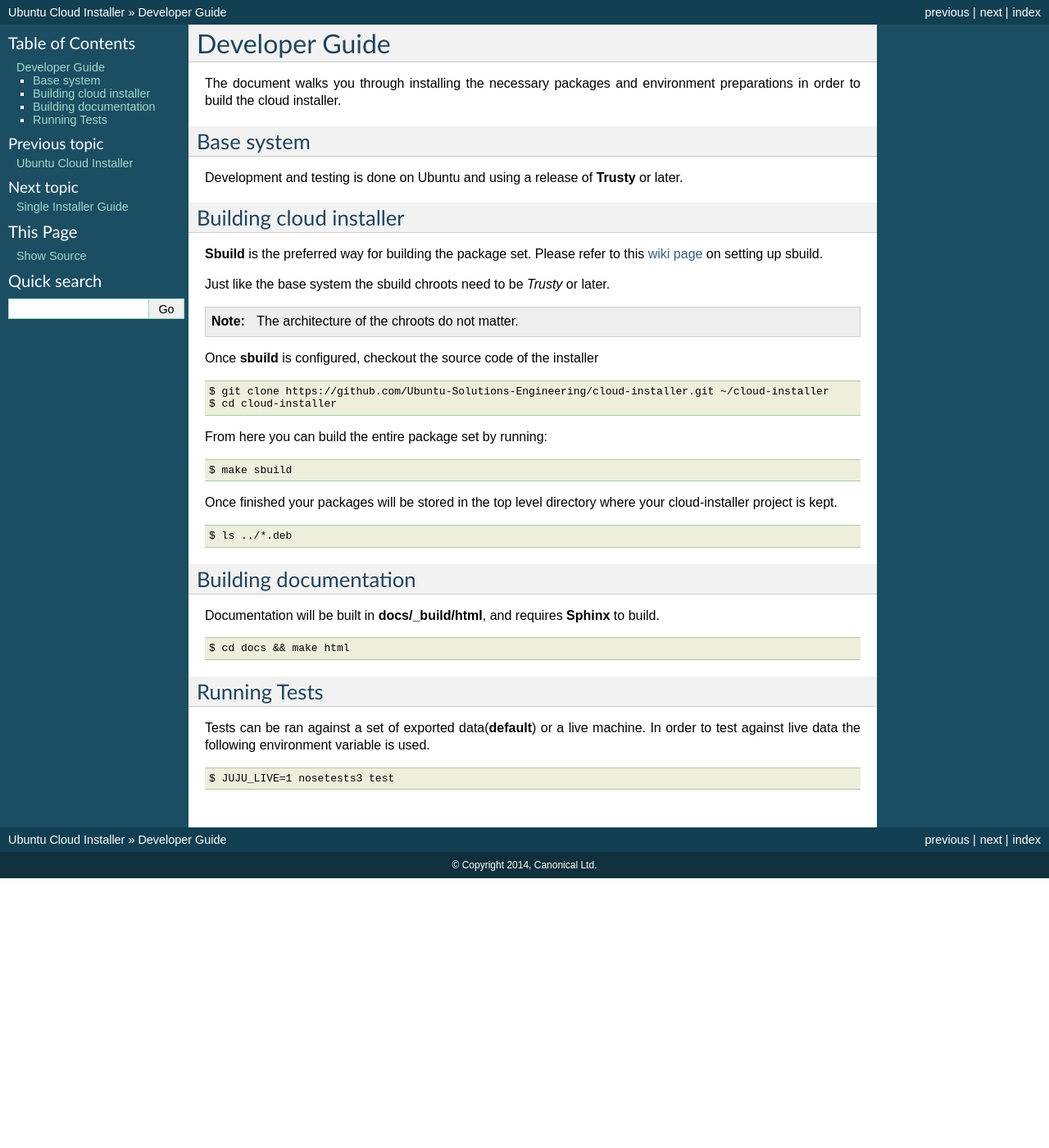
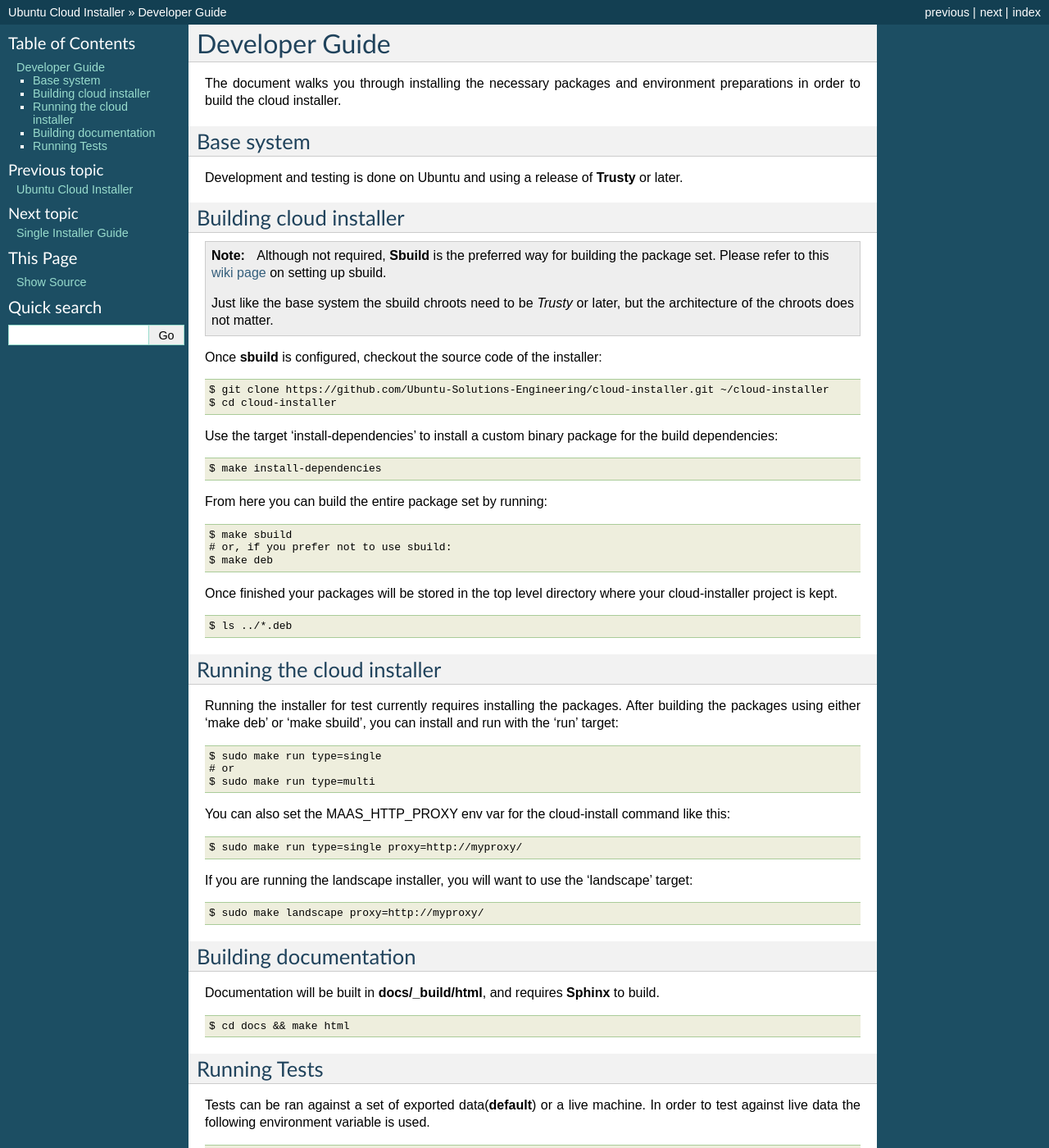
Before and after one commit to Ubuntu-Solutions-Engineering/openstack-installer, a Sphinx documentation site: the page built from docs/developer.setup.rst, in a window 1280 px wide and 1400 px high. Shown: the whole window at 82% size. Built offline with Sphinx 7.4.7, drawn with Linux system fonts in a browser that asks for light colours; some of the changed text lies outside the part shown.

Commit message:
Update dev docs to match current Makefile.

```diff
--- a/docs/developer.setup.rst
+++ b/docs/developer.setup.rst
@@ -14,30 +14,36 @@ Development and testing is done on Ubuntu and using a release of
 Building cloud installer
 ^^^^^^^^^^^^^^^^^^^^^^^^
 
-**Sbuild** is the preferred way for building the package set. Please
-refer to this `wiki page <https://wiki.ubuntu.com/SimpleSbuild>`_ on
-setting up sbuild.
+.. note::
+   Although not required, **Sbuild** is the preferred way for building the package set. Please
+   refer to this `wiki page <https://wiki.ubuntu.com/SimpleSbuild>`_ on
+   setting up sbuild.
 
-Just like the base system the sbuild chroots need to be `Trusty` or
-later.
-
-.. note::
-
-   The architecture of the chroots do not matter.
+   Just like the base system the sbuild chroots need to be `Trusty` or
+   later, but the architecture of the chroots does not matter.
 
 Once **sbuild** is configured, checkout the source code of the
-installer
+installer:
 
 .. code::
 
    $ git clone https://github.com/Ubuntu-Solutions-Engineering/cloud-installer.git ~/cloud-installer
    $ cd cloud-installer
 
+Use the target 'install-dependencies' to install a custom binary package for the build dependencies:
+
+.. code::
+
+   $ make install-dependencies
+
+
 From here you can build the entire package set by running:
 
 .. code::
 
    $ make sbuild
+   # or, if you prefer not to use sbuild:
+   $ make deb
 
 Once finished your packages will be stored in the top level directory
 where your cloud-installer project is kept.
@@ -45,6 +51,30 @@ where your cloud-installer project is kept.
 .. code::
 
    $ ls ../*.deb
+
+Running the cloud installer
+^^^^^^^^^^^^^^^^^^^^^^^^^^^
+
+Running the installer for test currently requires installing the packages.
+After building the packages using either 'make deb' or 'make sbuild', you can install and run with the 'run' target:
+
+.. code::
+
+   $ sudo make run type=single
+   # or
+   $ sudo make run type=multi
+
+You can also set the MAAS_HTTP_PROXY env var for the cloud-install command like this:
+
+.. code::
+
+   $ sudo make run type=single proxy=http://myproxy/
+
+If you are running the landscape installer, you will want to use the 'landscape' target:
+
+.. code::
+
+   $ sudo make landscape proxy=http://myproxy/
 
 Building documentation
 ^^^^^^^^^^^^^^^^^^^^^^
@@ -67,3 +97,10 @@ used.
 .. code::
 
    $ JUJU_LIVE=1 nosetests3 test
+
+For the python code, using pep8 and pyflakes is encouraged:
+
+.. code::
+
+   $ make pyflakes
+   $ make pep8
```
